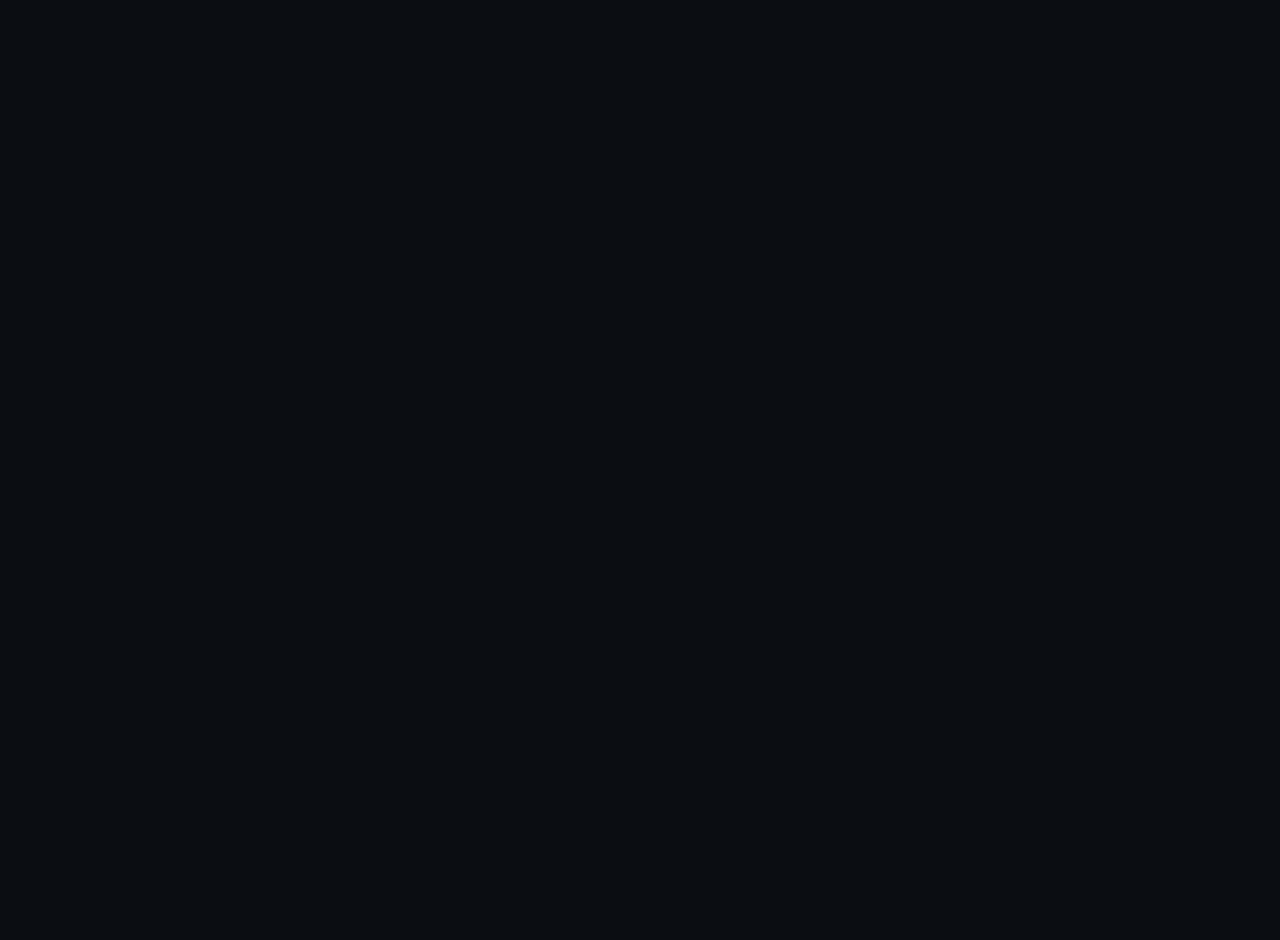
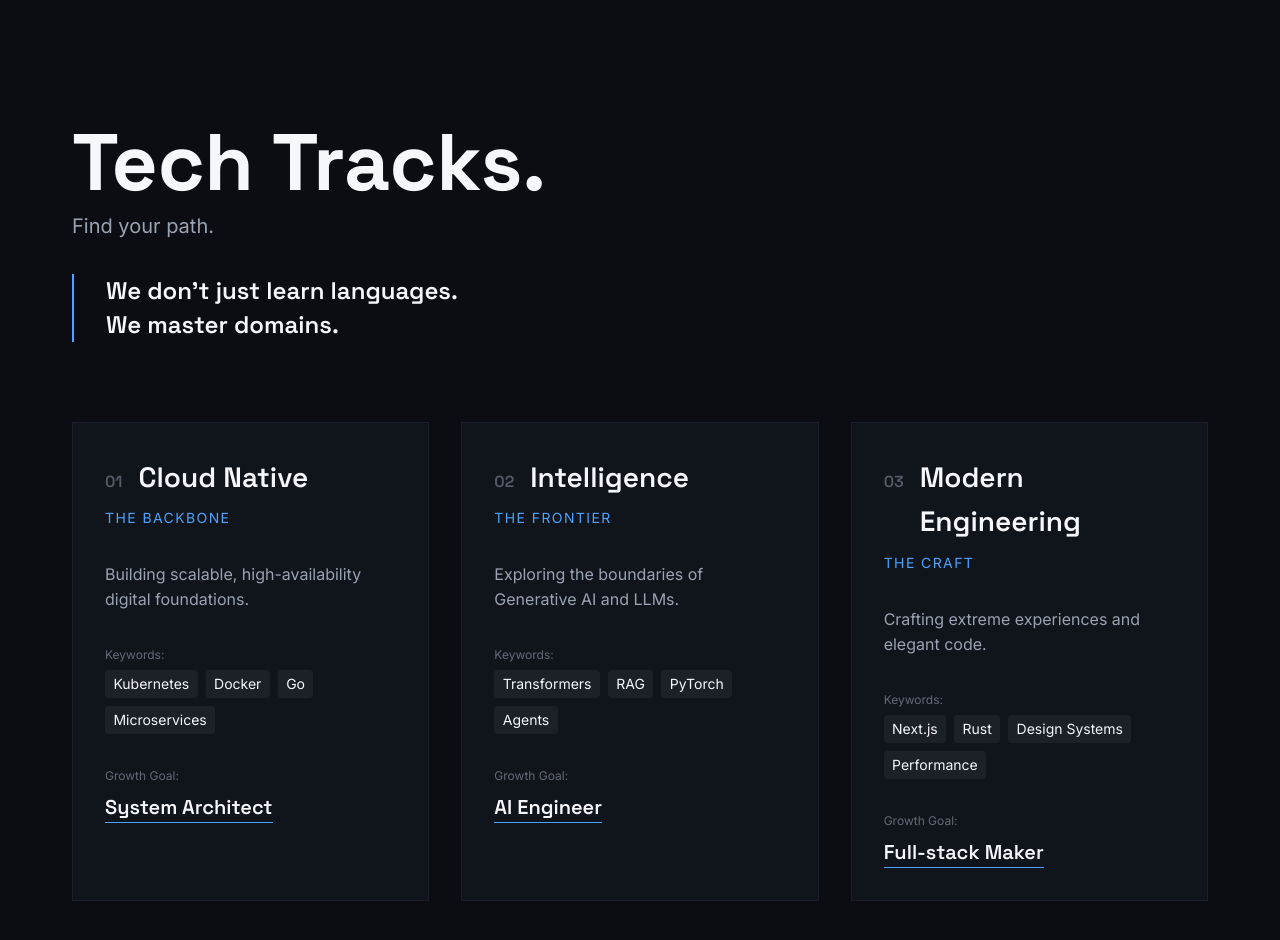
Before and after one commit to Dawn6666666/yunfeiyang-official-site, a Nuxt app: page / in a window 1280 px wide. Shown: the part 2320-3260 px from the top of the page. Before the commit the page ends 2322 px from the top, so only its background shows below. Built offline with nearby package versions, Linux system fonts and the light colour scheme.

Commit message:
feat: add Tech section v1 (3-Tracks static grid)

```diff
--- a/app/app.vue
+++ b/app/app.vue
@@ -3,6 +3,7 @@
     <TheHero />
     <TheTransitionBuffer />
     <TheAbout />
+    <TheTech />
   </div>
 </template>
 
--- /dev/null
+++ b/app/components/TheTech.vue
@@ -0,0 +1,253 @@
+<template>
+  <section class="tech-section">
+    <div class="tech__container">
+
+      <!-- Section Header -->
+      <div class="tech__header">
+        <h2 class="tech__title">Tech Tracks.</h2>
+        <p class="tech__subtitle">Find your path.</p>
+        <p class="tech__description">
+          We don't just learn languages. <br>
+          We master domains.
+        </p>
+      </div>
+
+      <!-- Tracks Grid -->
+      <div class="tech__tracks">
+
+        <!-- Track 1: Cloud Native -->
+        <div class="track-card">
+          <div class="track__header">
+            <span class="track__number">01</span>
+            <h3 class="track__title">Cloud Native</h3>
+          </div>
+          <p class="track__position">The Backbone</p>
+          <div class="track__content">
+            <p class="track__desc">
+              Building scalable, high-availability digital foundations.
+            </p>
+            <div class="track__meta">
+              <span class="meta-label">Keywords:</span>
+              <ul class="meta-list">
+                <li>Kubernetes</li>
+                <li>Docker</li>
+                <li>Go</li>
+                <li>Microservices</li>
+              </ul>
+            </div>
+            <div class="track__goal">
+              <span class="goal-label">Growth Goal:</span>
+              <span class="goal-value">System Architect</span>
+            </div>
+          </div>
+        </div>
+
+        <!-- Track 2: Intelligence -->
+        <div class="track-card">
+          <div class="track__header">
+            <span class="track__number">02</span>
+            <h3 class="track__title">Intelligence</h3>
+          </div>
+          <p class="track__position">The Frontier</p>
+          <div class="track__content">
+            <p class="track__desc">
+              Exploring the boundaries of Generative AI and LLMs.
+            </p>
+            <div class="track__meta">
+              <span class="meta-label">Keywords:</span>
+              <ul class="meta-list">
+                <li>Transformers</li>
+                <li>RAG</li>
+                <li>PyTorch</li>
+                <li>Agents</li>
+              </ul>
+            </div>
+            <div class="track__goal">
+              <span class="goal-label">Growth Goal:</span>
+              <span class="goal-value">AI Engineer</span>
+            </div>
+          </div>
+        </div>
+
+        <!-- Track 3: Modern Engineering -->
+        <div class="track-card">
+          <div class="track__header">
+            <span class="track__number">03</span>
+            <h3 class="track__title">Modern Engineering</h3>
+          </div>
+          <p class="track__position">The Craft</p>
+          <div class="track__content">
+            <p class="track__desc">
+              Crafting extreme experiences and elegant code.
+            </p>
+            <div class="track__meta">
+              <span class="meta-label">Keywords:</span>
+              <ul class="meta-list">
+                <li>Next.js</li>
+                <li>Rust</li>
+                <li>Design Systems</li>
+                <li>Performance</li>
+              </ul>
+            </div>
+            <div class="track__goal">
+              <span class="goal-label">Growth Goal:</span>
+              <span class="goal-value">Full-stack Maker</span>
+            </div>
+          </div>
+        </div>
+
+      </div>
+    </div>
+  </section>
+</template>
+
+<style scoped>
+.tech-section {
+  position: relative;
+  z-index: 10;
+  padding: 15vh 0;
+  background-color: var(--bg);
+}
+
+.tech__container {
+  max-width: 1200px;
+  margin: 0 auto;
+  padding: 0 var(--space-md);
+}
+
+/* Header */
+.tech__header {
+  margin-bottom: 10vh;
+}
+
+.tech__title {
+  font-family: var(--font-display);
+  font-size: clamp(3rem, 8vw, 5rem);
+  font-weight: 700;
+  line-height: 1;
+  color: var(--text);
+  margin-bottom: var(--space-xs);
+}
+
+.tech__subtitle {
+  font-family: var(--font-body);
+  font-size: 1.25rem;
+  color: var(--muted);
+  margin-bottom: var(--space-md);
+}
+
+.tech__description {
+  font-family: var(--font-display);
+  font-size: 1.5rem;
+  line-height: 1.4;
+  color: var(--text);
+  padding-left: var(--space-md);
+  border-left: 2px solid var(--accent);
+}
+
+/* Grid Layout */
+.tech__tracks {
+  display: grid;
+  grid-template-columns: repeat(auto-fit, minmax(300px, 1fr));
+  gap: var(--space-md);
+}
+
+/* Card Style */
+.track-card {
+  background: var(--bg-elevated);
+  border: 1px solid var(--divider);
+  padding: var(--space-md);
+  transition: transform 0.3s ease, border-color 0.3s ease;
+}
+
+.track-card:hover {
+  border-color: var(--accent);
+  transform: translateY(-5px);
+}
+
+.track__header {
+  display: flex;
+  align-items: baseline;
+  gap: var(--space-sm);
+  margin-bottom: var(--space-xs);
+}
+
+.track__number {
+  font-family: var(--font-display);
+  font-size: 1rem;
+  color: var(--muted);
+  opacity: 0.5;
+}
+
+.track__title {
+  font-family: var(--font-display);
+  font-size: 1.75rem;
+  font-weight: 600;
+  color: var(--text);
+}
+
+.track__position {
+  font-family: var(--font-body);
+  font-size: 0.875rem;
+  text-transform: uppercase;
+  letter-spacing: 0.1em;
+  color: var(--accent);
+  margin-bottom: var(--space-md);
+}
+
+.track__desc {
+  color: var(--muted);
+  margin-bottom: var(--space-md);
+  min-height: 3em;
+}
+
+/* Meta Data */
+.track__meta {
+  margin-bottom: var(--space-md);
+}
+
+.meta-label,
+.goal-label {
+  display: block;
+  font-size: 0.75rem;
+  color: var(--muted);
+  opacity: 0.6;
+  margin-bottom: 0.5em;
+}
+
+.meta-list {
+  list-style: none;
+  display: flex;
+  flex-wrap: wrap;
+  gap: 0.5em;
+}
+
+.meta-list li {
+  font-size: 0.875rem;
+  color: var(--text);
+  background: rgba(255, 255, 255, 0.05);
+  padding: 0.2em 0.6em;
+  border-radius: 4px;
+}
+
+.goal-value {
+  font-family: var(--font-display);
+  font-size: 1.25rem;
+  color: var(--text);
+  font-weight: 500;
+  border-bottom: 1px solid var(--accent);
+  padding-bottom: 2px;
+}
+
+/* Responsive */
+@media (max-width: 768px) {
+  .tech__tracks {
+    grid-template-columns: 1fr;
+    gap: var(--space-lg);
+  }
+
+  .tech__description {
+    font-size: 1.25rem;
+  }
+}
+</style>
```
Also changed, not shown: 1 other file (tests, documents, lock files or other folders).
